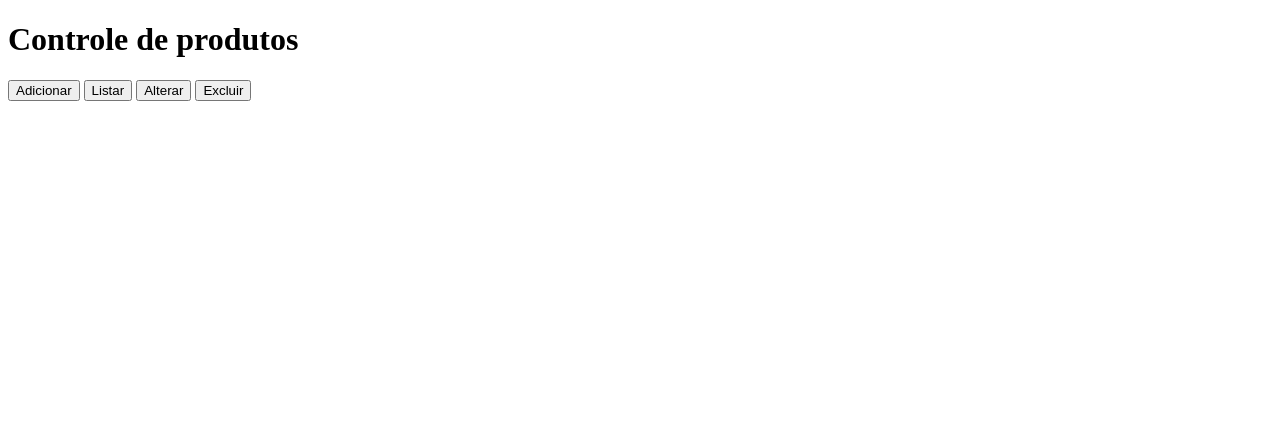
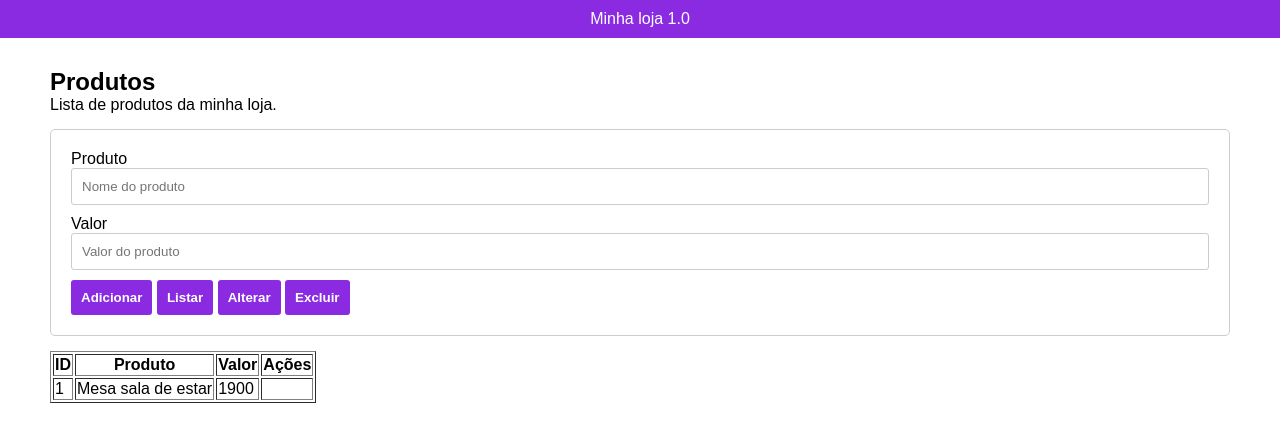
Before and after one commit to Guilherme19884/Treino-OO, a plain HTML site: page index.html in a window 1280 px wide. Drawn offline with Linux system fonts and the light colour scheme; a web font is replaced by a local one.

Commit message:
metade da 2 parte

```diff
--- a/index.html
+++ b/index.html
@@ -4,20 +4,61 @@
     <meta charset="UTF-8" />
     <meta http-equiv="X-UA-Compatible" content="IE=edge" />
     <meta name="viewport" content="width=device-width, initial-scale=1.0" />
+
     <title>Projeto Javascript</title>
+
     <link rel="stylesheet" href="./js/css/style.css" />
+    <link rel="preconnect" href="https://fonts.googleapis.com" />
+    <link rel="preconnect" href="https://fonts.gstatic.com" crossorigin />
+    <link
+      href="https: //fonts.googleapis.com/css2? familia= Nunito+Sans:wght@400;700 &family= Roboto:wght@300;400;700 & display=swap"
+      rel="stylesheet"
+    />
   </head>
 
   <body>
+    <header>Minha loja 1.0</header>
     <main>
+      <div class="title">
+        <h2>Produtos</h2>
+        <span>Lista de produtos da minha loja.</span>
+      </div>
+
       <div class="card">
-        <h1>Controle de produtos</h1>
+        <div class="lineInput">
+          <label>Produto</label>
+          <input type="text" id="produto" placeholder="Nome do produto" />
+        </div>
+
+        <div class="lineInput">
+          <label>Valor</label>
+          <input type="text" id="valor" placeholder="Valor do produto" />
+        </div>
 
         <button onclick="produto.adicionar()">Adicionar</button>
         <button onclick="produto.listar()">Listar</button>
         <button onclick="produto.alterar()">Alterar</button>
         <button onclick="produto.excluir()">Excluir</button>
       </div>
+
+      <div class="content">
+        <table border="i">
+          <thead>
+            <th>ID</th>
+            <th>Produto</th>
+            <th>Valor</th>
+            <th>Ações</th>
+          </thead>
+          <tbody>
+            <tr>
+              <td>1</td>
+              <td>Mesa sala de estar</td>
+              <td>1900</td>
+              <td></td>
+            </tr>
+          </tbody>
+        </table>
+      </div>
     </main>
     <script src="./js/script.js"></script>
   </body>
--- a/js/css/style.css
+++ b/js/css/style.css
@@ -0,0 +1,55 @@
+* {
+  margin: 0;
+}
+body {
+  font-family: "Nunito Sans", sans-serif;
+}
+header {
+  background-color: blueviolet;
+  padding: 10px;
+  color: white;
+  text-align: center;
+}
+
+main {
+  padding: 30px 50px;
+}
+
+.card {
+  background-color: #fff;
+  border: 1px solid #ccc;
+  padding: 20px;
+  margin-top: 15px;
+  border-radius: 5px;
+}
+
+.lineInput {
+  display: grid;
+  margin-bottom: 10px;
+}
+
+input {
+  padding: 10px;
+  border: 1px solid #ccc;
+  border-radius: 3px;
+  outline: 0;
+}
+
+button {
+  border: 0px;
+  padding: 10px;
+  outline: 0;
+  background-color: blueviolet;
+  color: #fff;
+  border-radius: 3px;
+  font-weight: bold;
+  transition: all ease 0.3s;
+}
+
+button:hover {
+  background-color: rgb(99, 32, 161);
+}
+
+.content {
+  margin-top: 15px;
+}
```
